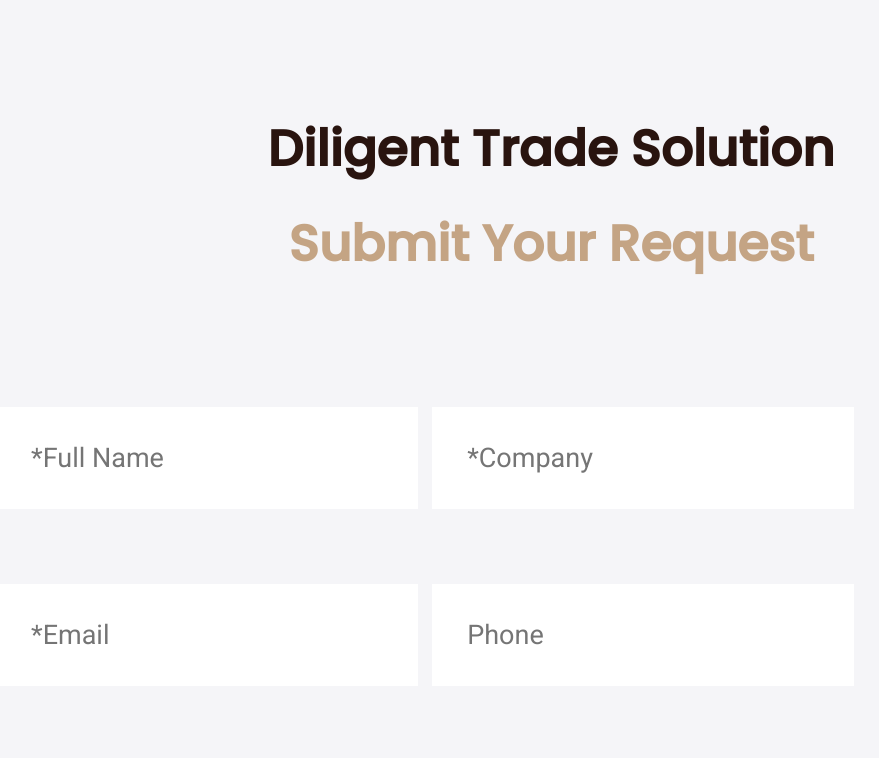
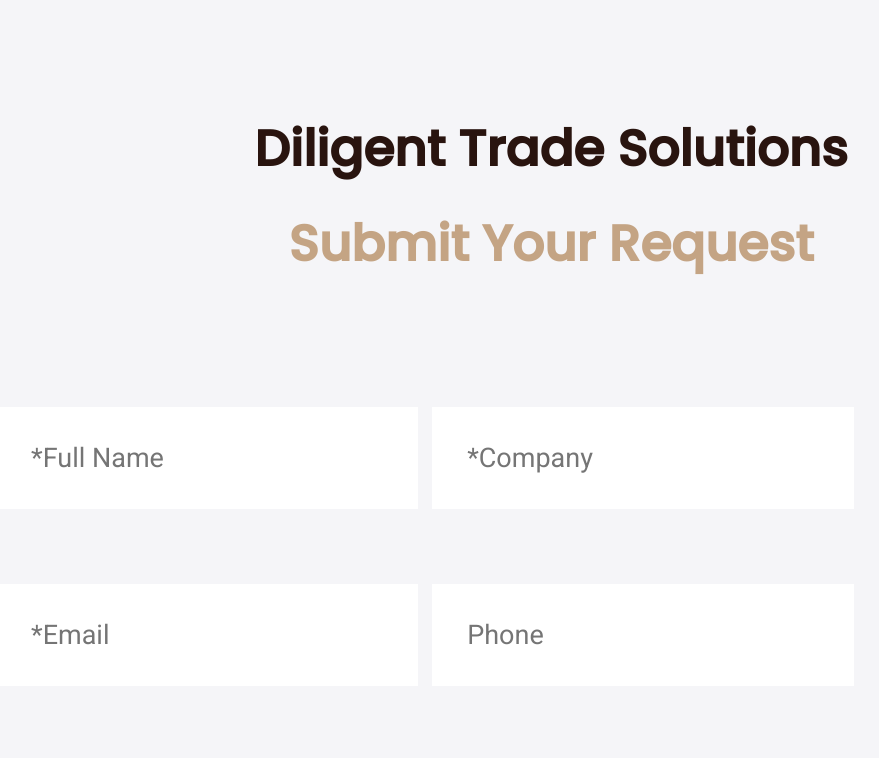
Before and after one commit to Bereketera/appmyweb, a plain HTML site: page index.html in a window 1280 px wide. Shown: the top 758 px of the page, without its empty margins (64-943 px from the left). Drawn offline with Linux system fonts and the light colour scheme.

Commit message:
Update index.html

```diff
--- a/index.html
+++ b/index.html
@@ -14,7 +14,7 @@
                 <div class="reg1">
                <div class="fill">
                 <div class="topt">
-               <h3> Diligent Trade Solution</h3></div>
+               <h3> Diligent Trade Solutions</h3></div>
                <h2>Submit Your Request
                </h2>
 
```
